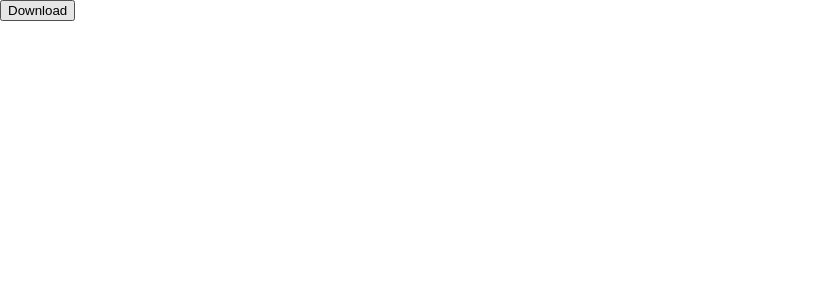
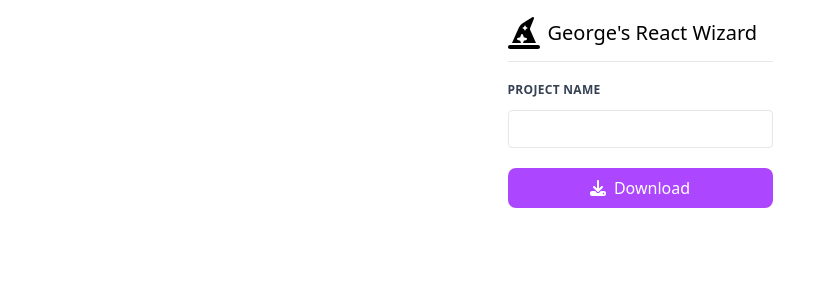
Before and after one commit to georgem00re/react-wizard, a React (Vite) app in the folder react-frontend/: page / in a window 1280 px wide. Shown: the top 300 px of the page, without its empty margins (0-836 px from the left). Built offline with nearby package versions, Linux system fonts and the light colour scheme.

Commit message:
tidy up the frontend a bit, update the styling, and add some new form components

```diff
--- a/react-frontend/src/App.tsx
+++ b/react-frontend/src/App.tsx
@@ -1,14 +1,45 @@
 import React from "react";
 import "./index.css"
-import {DownloadButton} from "./components/buttons/DownloadButton.tsx";
-import {SnackbarProvider} from "notistack";
+import {dataService} from "./services/data.service.ts";
+import {enqueueSnackbar} from "notistack";
+import { FontAwesomeIcon } from "@fortawesome/react-fontawesome";
+import {faHatWizard, faDownload} from "@fortawesome/free-solid-svg-icons";
 
 function App(): React.JSX.Element {
+    const onClick = async () => {
+        const response = await dataService.getFileDownload()
+
+        if (response.data?.objectUrl) {
+            const { objectUrl } = response.data;
+            const link = document.createElement("a");
+            link.href = objectUrl;
+            link.download = "example.html";
+            link.click();
+            URL.revokeObjectURL(objectUrl);
+        } else {
+            enqueueSnackbar("Failed to download file.", { variant: "error" })
+        }
+    }
+
     return (
-        <>
-            <SnackbarProvider/>
-            <DownloadButton/>
-        </>
+        <form className="w-full max-w-lg">
+            <div className="flex items-center space-x-2 border-b py-3 border-gray-200">
+                <FontAwesomeIcon icon={faHatWizard} size="2x"/>
+                <h1 className="text-xl">George's React Wizard</h1>
+            </div>
+            <div className="w-full my-5">
+                <label className="block uppercase tracking-wide text-gray-700 text-xs font-bold mb-3">
+                    Project Name
+                </label>
+                <input
+                    className="appearance-none border-1 border-gray-200 rounded w-full py-2 px-4 text-gray-700 leading-tight focus:outline-none focus:bg-white focus:border-purple-500"
+                    id="inline-full-name" type="text"/>
+            </div>
+            <button onClick={onClick} className="bg-purple-500 p-2 text-white rounded-lg w-full hover:bg-purple-800 cursor-pointer">
+                <FontAwesomeIcon icon={faDownload} className="mr-2"/>
+                Download
+            </button>
+        </form>
     )
 }
 
--- a/react-frontend/src/components/buttons/DownloadButton.tsx
+++ /dev/null
@@ -1,21 +0,0 @@
-import {dataService} from "../../services/data.service.ts";
-import {enqueueSnackbar} from "notistack";
-
-export const DownloadButton = () => {
-
-    const onClick = async () => {
-        const response = await dataService.getFileDownload()
-
-        if (response.data?.objectUrl) {
-            const { objectUrl } = response.data;
-            const link = document.createElement("a");
-            link.href = objectUrl;
-            link.download = "example.html";
-            link.click();
-            URL.revokeObjectURL(objectUrl);
-        } else {
-            enqueueSnackbar("Failed to download file.", { variant: "error" })
-        }
-    }
-    return <button onClick={onClick}>Download</button>
-}
--- a/react-frontend/src/index.css
+++ b/react-frontend/src/index.css
@@ -1,5 +1,8 @@
+@import "tailwindcss";
 
 body {
-    padding: 0px;
-    margin: 0px;
+    display: flex;
+    flex-direction: column;
+    align-items: center;
+    padding-top: 5px;
 }
```
